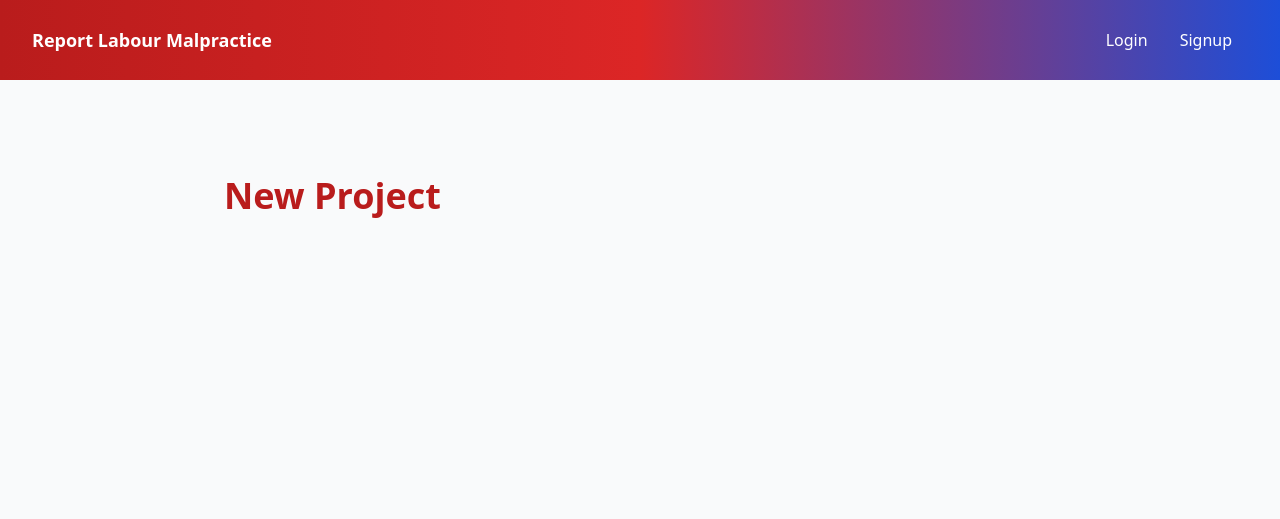
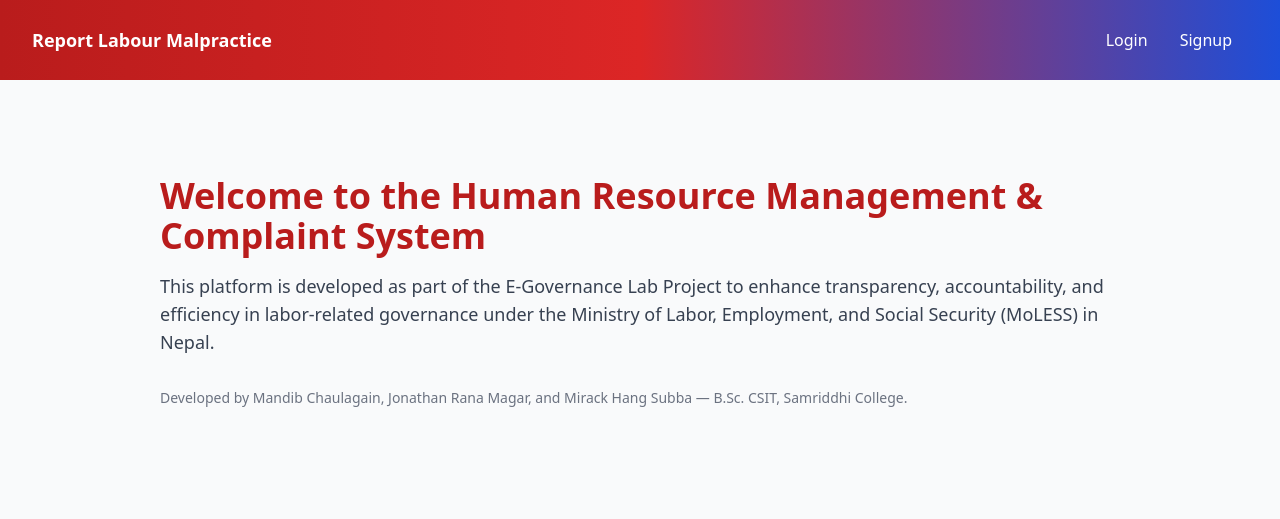
Before and after one commit to cmandib/EGovComplaintChatApp, a Django app: page / in a window 1280 px wide. Shown: the top 519 px of the page. Run offline with Django 5.2, Linux system fonts and the light colour scheme; parts of the project's set-up code (start-up, migrations or seed data) failed here and were passed over; some libraries are stand-ins or nearby versions.

Commit message:
homepage modified

```diff
--- a/realtime_chat/templates/base.html
+++ b/realtime_chat/templates/base.html
@@ -8,7 +8,6 @@
     <meta name="viewport" content="width=device-width, initial-scale=1.0">
     <meta name="description" content="Django Template">
     <title>Project Title</title>
-    <link rel="icon" type="image/x-icon" href="{% static 'favicon.ico' %}">
     <script src="https://cdn.jsdelivr.net/npm/alpinejs@3.x.x/dist/cdn.min.js" defer></script>
     <script src="https://unpkg.com/htmx.org@2.0.2"></script>
     <script src="https://unpkg.com/htmx.org/dist/ext/ws.js"></script>
--- a/realtime_chat/templates/home.html
+++ b/realtime_chat/templates/home.html
@@ -1,9 +1,15 @@
-{% extends 'layouts/blank.html' %}
+{% extends 'base.html' %}
 
-{% block content %}
+{% block layout %}
+<div class="max-w-5xl mx-auto px-8 py-24">
+    <h1>Welcome to the Human Resource Management & Complaint System</h1>
+    <p class="text-lg mb-8">
+        This platform is developed as part of the E-Governance Lab Project to enhance transparency, accountability, and efficiency
+        in labor-related governance under the Ministry of Labor, Employment, and Social Security (MoLESS) in Nepal.
+    </p>
 
-    <div class="max-w-4xl mx-auto px-8 py-24">
-        <h1>New Project</h1>
-    </div>
-
+    <p class="text-sm text-gray-500 mt-8">
+        Developed by Mandib Chaulagain, Jonathan Rana Magar, and Mirack Hang Subba — B.Sc. CSIT, Samriddhi College.
+    </p>
+</div>
 {% endblock %}
```
